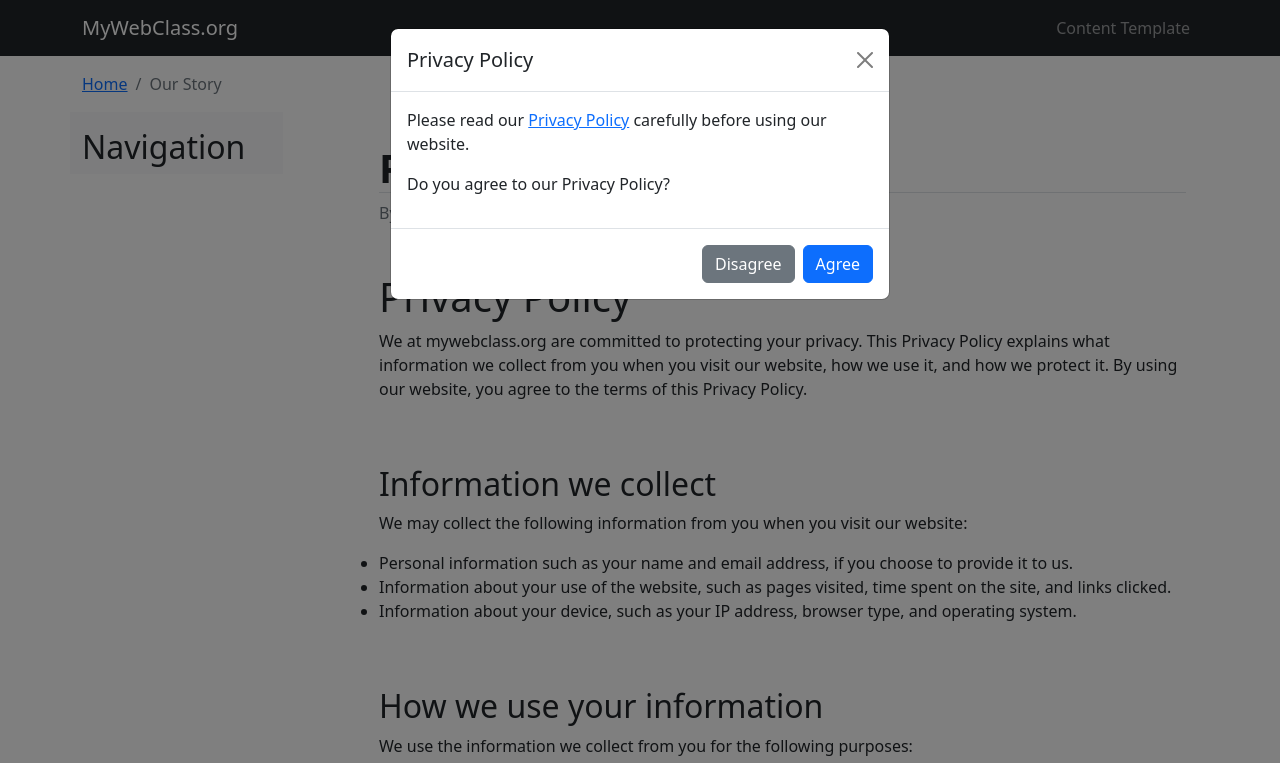
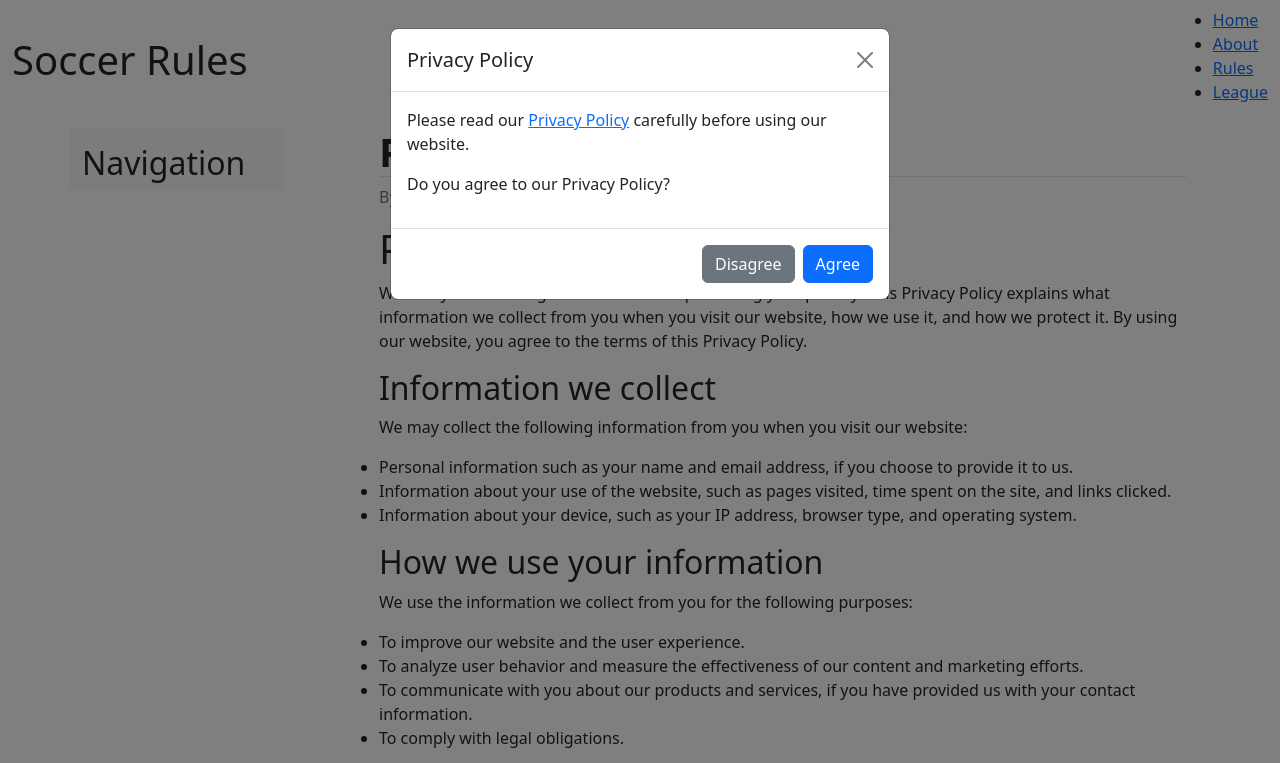
Before and after one commit to Bmogul/mywebclass-fos, a website built with webpack: page src/privacy.html in a window 1280 px wide. Shown: the top 763 px of the page. Built offline with nearby package versions, Linux system fonts and the light colour scheme.

Commit message:
Uniform Navbr

```diff
--- a/src/contents.html
+++ b/src/contents.html
@@ -54,7 +54,7 @@
 
 <body>
 
-	<header class="fixed-top" role="banner">
+	<header>
 		<nav>
 			<div class="navbar">
 				<h1 class="logo">Soccer Rules</h1>
@@ -62,10 +62,11 @@
 					<li><a href="./index.html">Home</a></li>
 					<li><a href="./about.html">About</a></li>
 					<li><a href="./contents.html">Rules</a></li>
-					<li><a href="./comingSoon.html">League</a></li>
+                    <li><a href="./comingSoon.html">League</a></li>
 				</ul>
 			</div>
 		</nav>
+
 	</header>
 
 	<h1>The Fundamentals of Soccer: The Beautiful Game</h1>
--- a/src/privacy.html
+++ b/src/privacy.html
@@ -23,39 +23,20 @@
 
 <body>
 <div class="container-fluid">
-    <header class="fixed-top" role="banner">
-        <nav aria-label="Main navigation" class="navbar navbar-expand-lg navbar-dark bg-dark " role="navigation">
-            <div class="container">
-                <a class="navbar-brand" href="/">MyWebClass.org</a>
-                <button aria-controls="navbarCollapse" aria-expanded="false" aria-label="Toggle navigation"
-                        class="navbar-toggler"
-                        data-bs-target="#navbarCollapse" data-bs-toggle="collapse" type="button">
-                    <span aria-hidden="true" class="navbar-toggler-icon"></span>
-                    <span class="visually-hidden">Toggle navigation</span>
-                </button>
-                <div class="collapse navbar-collapse" id="navbarCollapse">
-                    <ul class="navbar-nav ms-auto mb-2 mb-lg-0">
-                        <li class="nav-item">
-                            <a class="nav-link" href="content.html">Content Template</a>
-                        </li>
-                    </ul>
-                </div>
-            </div>
-        </nav>
+    <header>
+		<nav>
+			<div class="navbar">
+				<h1 class="logo">Soccer Rules</h1>
+				<ul class="nav-links">
+					<li><a href="./index.html">Home</a></li>
+					<li><a href="./about.html">About</a></li>
+					<li><a href="./contents.html">Rules</a></li>
+                    <li><a href="./comingSoon.html">League</a></li>
+				</ul>
+			</div>
+		</nav>
 
-        <nav aria-label="Breadcrumb" class="py-3 d-none d-md-block">
-            <div class="container">
-                <div class="row align-items-center">
-                    <div class="col-auto text-start">
-                        <ol class="breadcrumb my-0">
-                            <li class="breadcrumb-item"><a href="/">Home</a></li>
-                            <li aria-current="page" class="breadcrumb-item active">Content Template</li>
-                        </ol>
-                    </div>
-                </div>
-            </div>
-        </nav>
-    </header>
+	</header>
 
     <div class="container">
         <div class="row">
```
Also changed, not shown: src/about.html (+1 -0 lines), src/comingSoon.html (+1 -0 lines).
